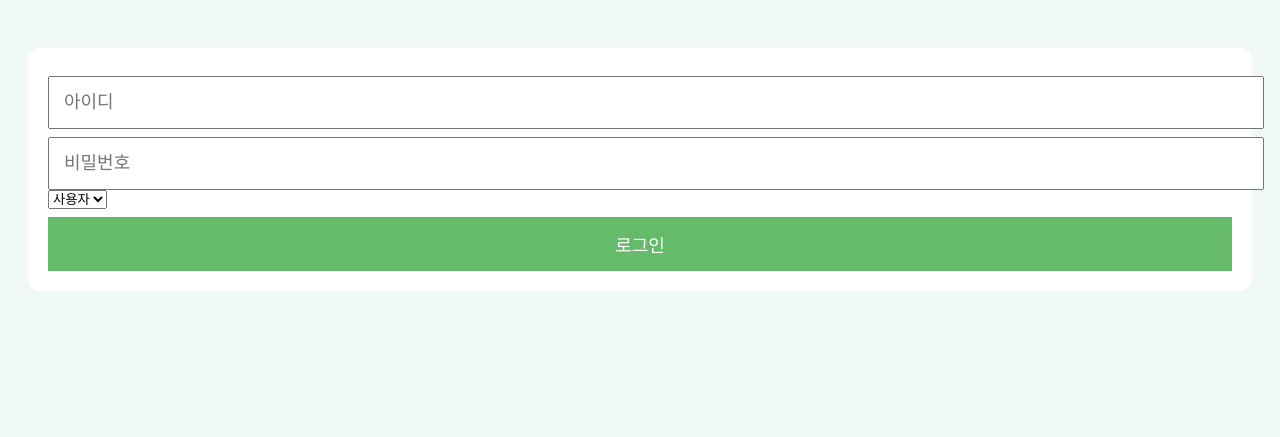
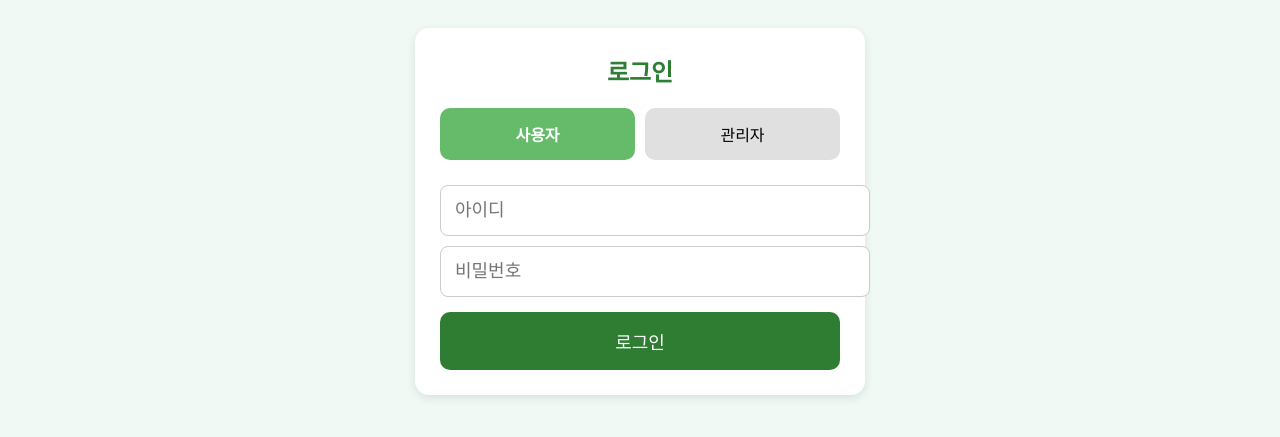
Before and after one commit to kkm84658992-gif/8f-osan, a Flask app: page /login in a window 1280 px wide. Shown: the top 437 px of the page. Run offline with Flask 3, Linux system fonts and the light colour scheme.

Commit message:
Update login.html

```diff
--- a/templates/login.html
+++ b/templates/login.html
@@ -5,24 +5,79 @@
 <title>로그인</title>
 
 <style>
-body { font-family:sans-serif; padding:20px; background:#f0f9f4; }
-.card { background:white; padding:20px; border-radius:12px; margin-top:20px; }
+body {
+    font-family:sans-serif;
+    background:#f0f9f4;
+    padding:20px;
+}
 
+/* 전체 카드 */
+.card {
+    background:white;
+    padding:25px;
+    border-radius:14px;
+    max-width:400px;
+    margin:auto;
+    box-shadow:0 3px 10px rgba(0,0,0,0.1);
+}
+
+/* 제목 */
+.header {
+    text-align:center;
+    font-size:24px;
+    font-weight:bold;
+    margin-bottom:20px;
+    color:#2e7d32;
+}
+
+/* 역할 선택 버튼 */
+.role-select {
+    display:flex;
+    gap:10px;
+    margin-bottom:15px;
+}
+
+.role-btn {
+    flex:1;
+    padding:14px;
+    font-size:16px;
+    border:none;
+    border-radius:10px;
+    background:#e0e0e0;
+    cursor:pointer;
+}
+
+.role-btn.active {
+    background:#66bb6a;
+    color:white;
+    font-weight:bold;
+}
+
+/* 입력 */
 input {
     width:100%;
     padding:14px;
     font-size:18px;
-    margin-top:8px;
+    margin-top:10px;
+    border-radius:8px;
+    border:1px solid #ccc;
 }
 
-button {
+/* 로그인 버튼 */
+.login-btn {
     width:100%;
-    padding:14px;
+    padding:16px;
     font-size:18px;
-    margin-top:8px;
-    background:#66bb6a;
+    margin-top:15px;
+    background:#2e7d32;
     color:white;
     border:none;
+    border-radius:10px;
+}
+
+/* 모바일 */
+@media (max-width:480px){
+    .card { padding:20px; }
 }
 </style>
 </head>
@@ -30,18 +85,39 @@ button {
 <body>
 
 <div class="card">
+    <div class="header">로그인</div>
+
+    <!-- 🔥 역할 선택 버튼 -->
+    <div class="role-select">
+        <button type="button" class="role-btn active" onclick="selectRole('user', this)">사용자</button>
+        <button type="button" class="role-btn" onclick="selectRole('admin', this)">관리자</button>
+    </div>
+
     <form method="post">
+        <!-- 실제 전송 값 -->
+        <input type="hidden" name="role" id="role" value="user">
+
         <input name="id" placeholder="아이디">
         <input name="pw" type="password" placeholder="비밀번호">
 
-        <select name="role">
-            <option value="user">사용자</option>
-            <option value="admin">관리자</option>
-        </select>
-
-        <button type="submit">로그인</button>
+        <button class="login-btn" type="submit">로그인</button>
     </form>
 </div>
 
+<script>
+function selectRole(role, el){
+
+    // 값 변경
+    document.getElementById('role').value = role;
+
+    // 버튼 스타일 변경
+    document.querySelectorAll('.role-btn').forEach(btn=>{
+        btn.classList.remove('active');
+    });
+
+    el.classList.add('active');
+}
+</script>
+
 </body>
 </html>
```
